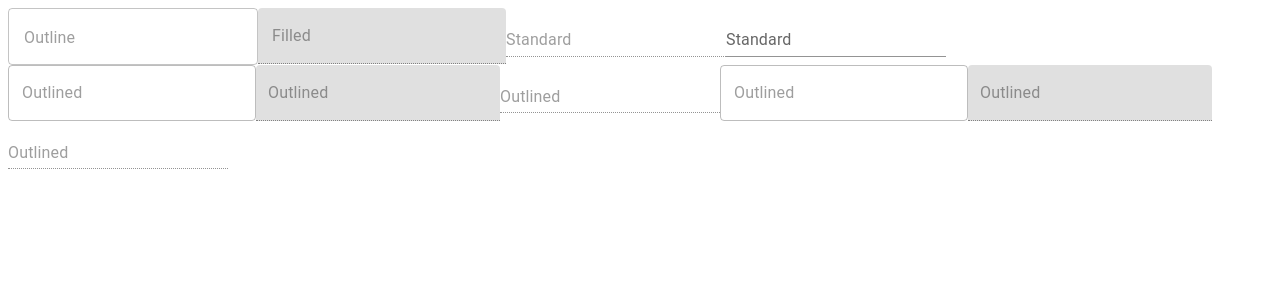
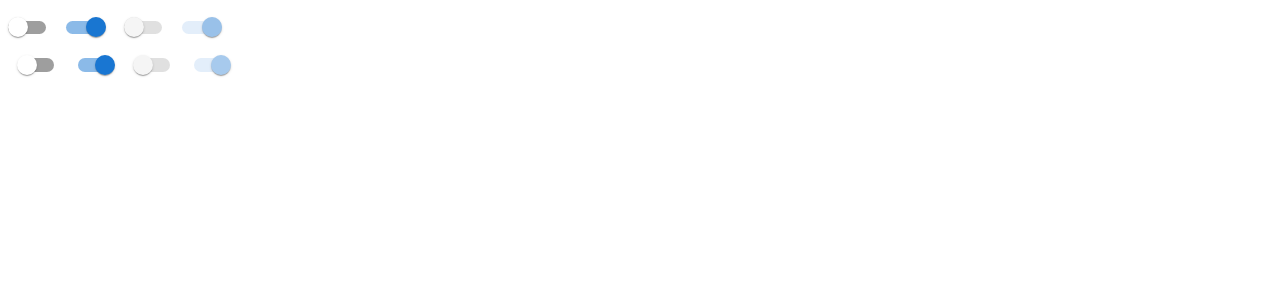
Before and after one commit to MaximDantes/Custom-components-lib, a React app: page / in a window 1280 px wide. Shown: the top 300 px of the page. Built offline with nearby package versions, Linux system fonts and the light colour scheme; the HTML template or start-up script is replaced by a standard one.

Commit message:
feat: add switch layout

```diff
--- a/src/App.tsx
+++ b/src/App.tsx
@@ -1,42 +1,24 @@
 import { FC, useState } from 'react'
-import { TextField } from '@mui/material'
-import MyTextField from '@/components/TextField/TextField'
+import { Switch } from '@mui/material'
+import MySwitch from '@/components/Switch/Switch'
 
 const App: FC = () => {
-    const [text, setText] = useState('')
+    const [checked1, setChecked1] = useState(true)
+    const [checked2, setChecked2] = useState(false)
 
     return (
         <>
             <div>
-                <MyTextField label={'outline'} value={text} onChange={(e) => setText(e.currentTarget.value)} disabled />
-                <MyTextField
-                    label={'filled'}
-                    value={text}
-                    onChange={(e) => setText(e.currentTarget.value)}
-                    variant={'filled'}
-                    disabled
-                />
-                <MyTextField
-                    label={'standard'}
-                    value={text}
-                    onChange={(e) => setText(e.currentTarget.value)}
-                    variant={'standard'}
-                    disabled
-                />
-                <MyTextField
-                    label={'standard'}
-                    value={text}
-                    onChange={(e) => setText(e.currentTarget.value)}
-                    variant={'standard'}
-                />
+                <MySwitch checked={checked2} onChange={(e, checked) => setChecked2(checked)} />
+                <MySwitch checked={checked1} onChange={(e, checked) => setChecked1(checked)} />
+                <MySwitch checked={checked2} onChange={(e, checked) => setChecked2(checked)} disabled />
+                <MySwitch checked={checked1} onChange={(e, checked) => setChecked1(checked)} disabled />
             </div>
             <div>
-                <TextField id="outlined-basic" label="Outlined" variant="outlined" disabled />
-                <TextField id="outlined-basic" label="Outlined" variant="filled" disabled />
-                <TextField id="outlined-basic" label="Outlined" variant="standard" disabled />
-                <TextField id="outlined-basic" label="Outlined" variant="outlined" disabled />
-                <TextField id="outlined-basic" label="Outlined" variant="filled" disabled />
-                <TextField id="outlined-basic" label="Outlined" variant="standard" disabled />
+                <Switch checked={checked2} onChange={(e, checked) => setChecked2(checked)} />
+                <Switch checked={checked1} onChange={(e, checked) => setChecked1(checked)} />
+                <Switch checked={checked2} onChange={(e, checked) => setChecked2(checked)} disabled />
+                <Switch checked={checked1} onChange={(e, checked) => setChecked1(checked)} disabled />
             </div>
         </>
     )
--- /dev/null
+++ b/src/components/Switch/Switch.module.scss
@@ -0,0 +1,111 @@
+//TODO animation
+
+.container {
+    display: inline-flex;
+    position: relative;
+    width: 58px;
+    height: 38px;
+    align-items: center;
+
+    * {
+        cursor: pointer;
+    }
+
+    &:hover {
+        .circle::after {
+            transform: scale(1.8);
+        }
+    }
+}
+
+.input {
+    position: absolute;
+    opacity: 0;
+    top: 0;
+    bottom: 0;
+    left: 0;
+    right: 0;
+}
+
+.track {
+    width: 38px;
+    height: 13px;
+    border-radius: 7px;
+    background-color: #000;
+    opacity: 0.38;
+}
+
+.circle {
+    width: 20px;
+    height: 20px;
+    box-shadow: 0px 2px 1px -1px rgba(0, 0, 0, 0.2), 0px 1px 1px 0px rgba(0, 0, 0, 0.14),
+        0px 1px 3px 0px rgba(0, 0, 0, 0.12);
+    border-radius: 50%;
+    background-color: #ffffff;
+    position: absolute;
+    transition: transform 0.2s;
+
+    &::after {
+        position: absolute;
+        content: '';
+        background-color: #000;
+        opacity: 0.1;
+        top: 0;
+        bottom: 0;
+        left: 0;
+        right: 0;
+        border-radius: 50%;
+        z-index: -1;
+        transition: transform 0.15s;
+    }
+}
+
+.checked {
+    .track {
+        background-color: #1976d2;
+        opacity: 0.5;
+    }
+
+    .circle {
+        transform: translateX(100%);
+        background-color: #1976d2;
+
+        &::after {
+            background-color: #1976d2;
+        }
+    }
+}
+
+.disabled {
+    * {
+        cursor: default;
+    }
+
+    .circle {
+        background-color: #f5f5f5;
+    }
+
+    .track {
+        opacity: 0.12;
+    }
+
+    &:hover {
+        .circle::after {
+            transform: scale(1);
+        }
+    }
+}
+
+.disabled.checked {
+    .circle {
+        background-color: #a7caed;
+    }
+}
+
+.focused {
+    .circle {
+        &::after {
+            transform: scale(1.8);
+        }
+    }
+}
--- /dev/null
+++ b/src/components/Switch/Switch.tsx
@@ -0,0 +1,53 @@
+import React, { ChangeEvent, FC, useRef } from 'react'
+import styles from './Switch.module.scss'
+
+type Props = {
+    checked: boolean
+    onChange: (e: ChangeEvent<HTMLInputElement>, checked: boolean) => void
+    disabled?: boolean
+}
+
+const Switch: FC<Props> = (props) => {
+    const ref = useRef<HTMLSpanElement>()
+
+    const containerStyles = [styles.container]
+    if (props.checked) {
+        containerStyles.push(styles.checked)
+    }
+    if (props.disabled) {
+        containerStyles.push(styles.disabled)
+    }
+
+    const handleChange = (e: ChangeEvent<HTMLInputElement>) => {
+        props.onChange(e, e.currentTarget.checked)
+    }
+
+    const handleFocus = () => {
+        ref.current.classList.add(styles.focused)
+    }
+
+    const handleBlur = () => {
+        ref.current.classList.remove(styles.focused)
+    }
+
+    return (
+        <span className={containerStyles.join(' ')} ref={ref}>
+            <span className={styles.track} />
+
+            <span className={styles.circle} />
+
+            <input
+                className={styles.input}
+                type={'checkbox'}
+                disabled={props.disabled}
+                checked={props.checked}
+                onChange={handleChange}
+                onFocus={handleFocus}
+                onBlur={handleBlur}
+                tabIndex={props.disabled ? -1 : undefined}
+            />
+        </span>
+    )
+}
+
+export default Switch
```
Also changed, not shown: 2 other files (tests, documents, lock files or other folders).
